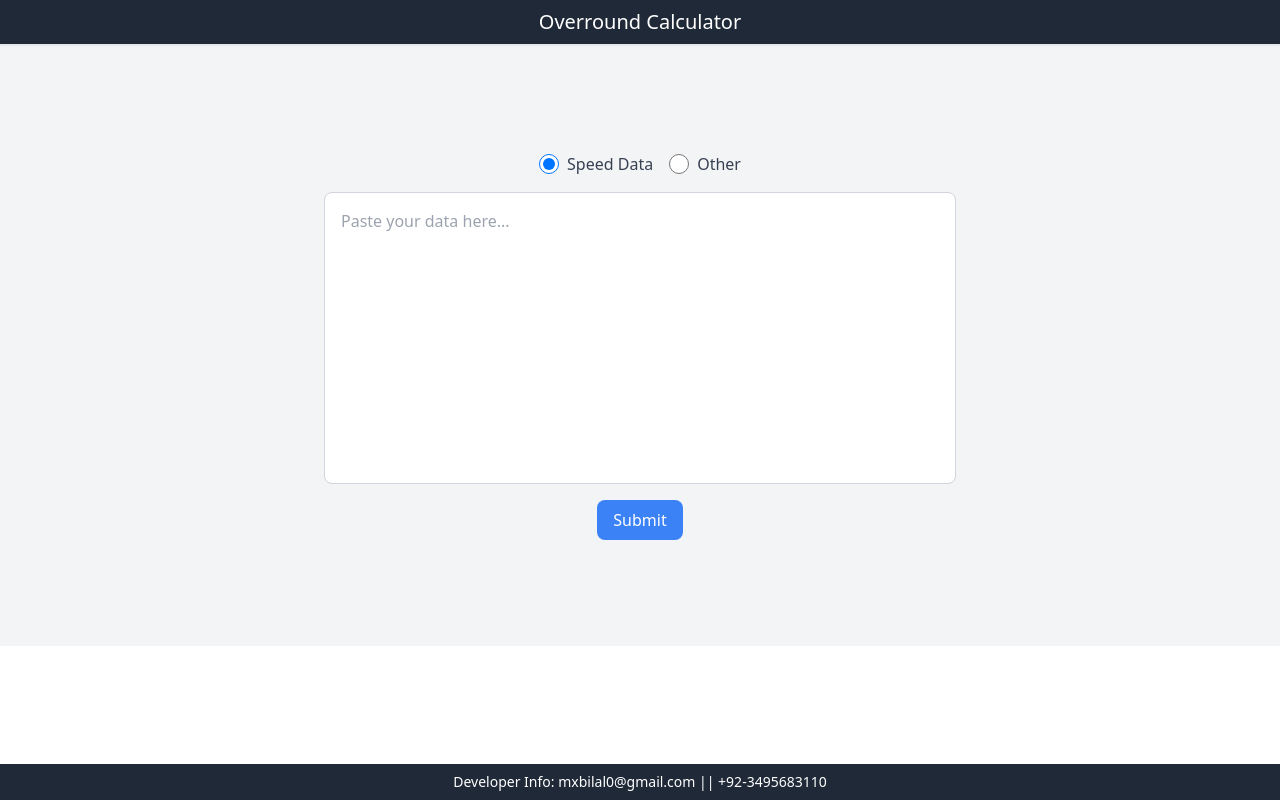
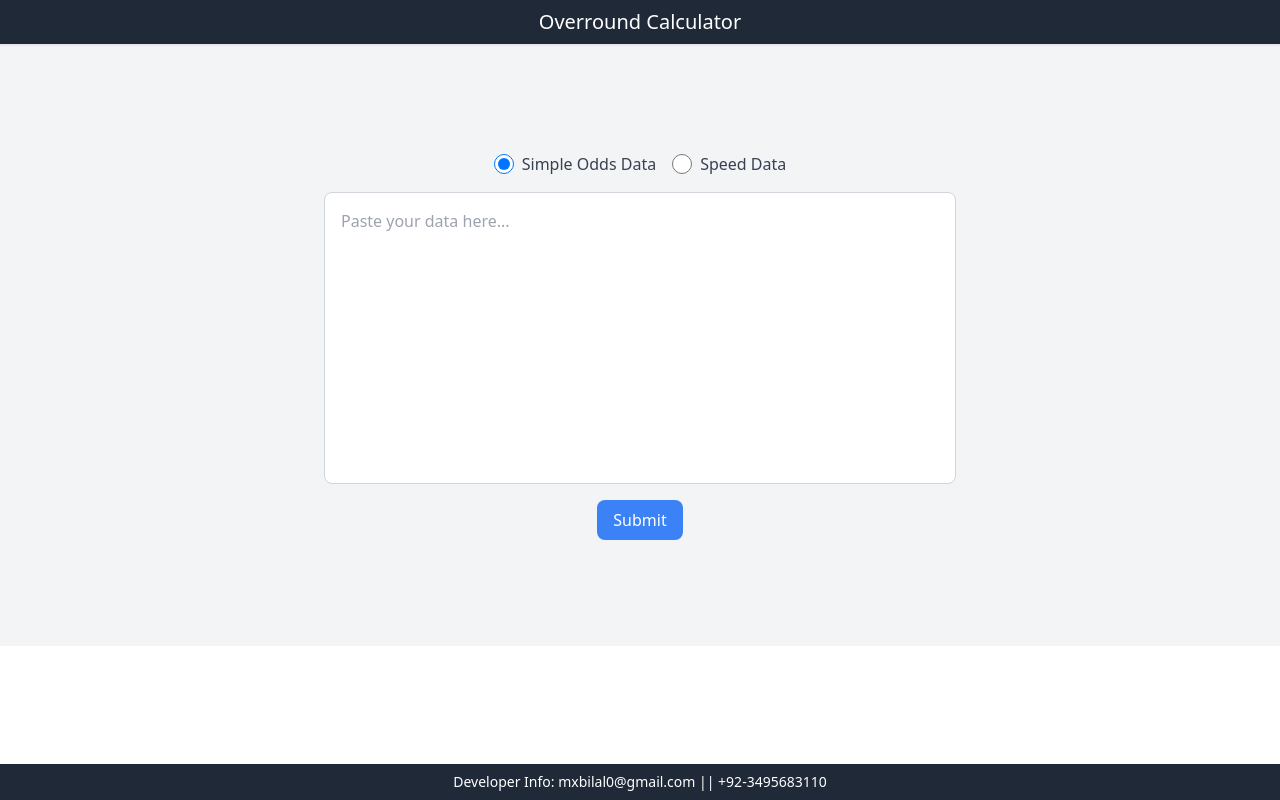
Before and after one commit to mxbilal/overroundcalculator, a React (Vite) app: page / in a window 1280 px wide. Built offline with nearby package versions, Linux system fonts and the light colour scheme.

Commit message:
new speed data fix

```diff
--- a/src/Pages/HomePage/index.jsx
+++ b/src/Pages/HomePage/index.jsx
@@ -110,7 +110,7 @@ const HomePage = () => {
   let navigate = useNavigate();
   const [data, setData] = useState("");
   const [error, setError] = useState(false);
-  const [selectedOption, setSelectedOption] = useState(1);
+  const [selectedOption, setSelectedOption] = useState(2);
 
   const handleOptionChange = (e) => {
     setSelectedOption(Number(e.target.value));
@@ -135,22 +135,22 @@ const HomePage = () => {
         <label className="flex items-center text-gray-700">
           <input
             type="radio"
+            value={2}
+            checked={selectedOption === 2}
+            onChange={handleOptionChange}
+            className="form-radio h-5 w-5 text-blue-600 transition duration-150 ease-in-out"
+          />
+          <span className="ml-2">Simple Odds Data</span>
+        </label>
+        <label className="flex items-center text-gray-700">
+          <input
+            type="radio"
             value={1}
             checked={selectedOption === 1}
             onChange={handleOptionChange}
             className="form-radio h-5 w-5 text-blue-600 transition duration-150 ease-in-out"
           />
           <span className="ml-2">Speed Data</span>
-        </label>
-        <label className="flex items-center text-gray-700">
-          <input
-            type="radio"
-            value={2}
-            checked={selectedOption === 2}
-            onChange={handleOptionChange}
-            className="form-radio h-5 w-5 text-blue-600 transition duration-150 ease-in-out"
-          />
-          <span className="ml-2">Other</span>
         </label>
       </div>
 
```
